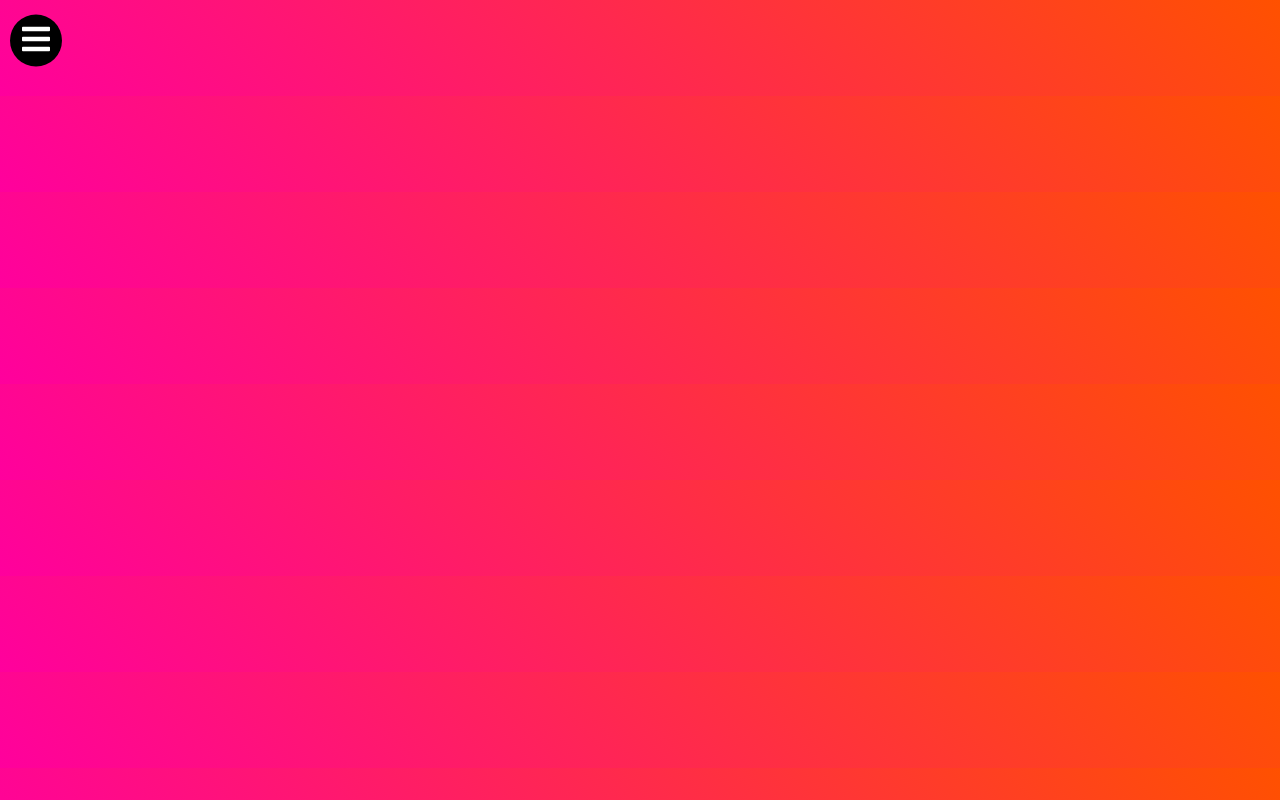
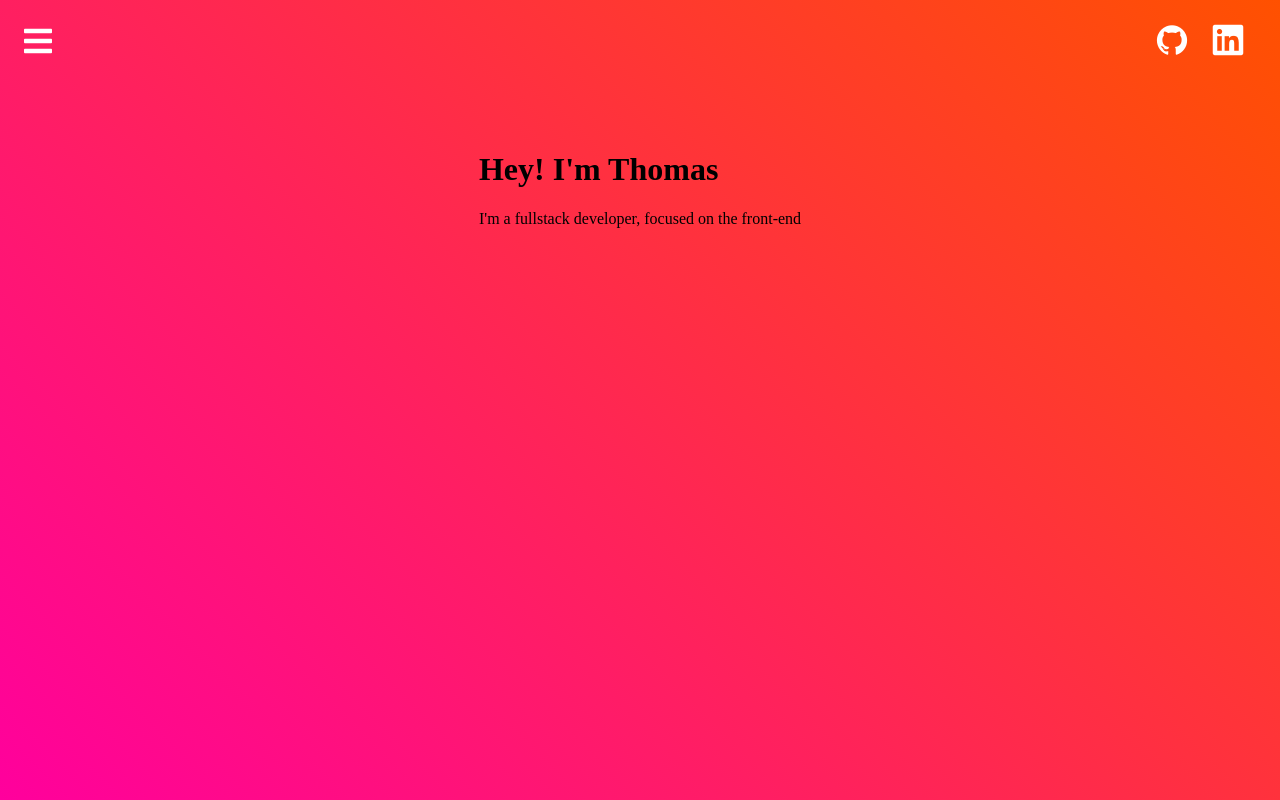
Before and after one commit to typexapex/portfolio-v3, a PHP site: page / in a window 1280 px wide. Run offline with PHP 8.4, Linux system fonts and the light colour scheme; some libraries are stand-ins or nearby versions.

Commit message:
socials added and linked

```diff
--- /dev/null
+++ b/css/containers.css
@@ -0,0 +1,40 @@
+/*socials*/
+.socials {
+  position: absolute;
+  top: 24px;
+  right: 24px;
+  display: flex;
+}
+
+.socials > * {
+  font-size: 2rem;
+  margin: 0 12px;
+}
+
+.github a {
+  text-decoration: none;
+  color: #fff;
+}
+
+.linkedin a {
+  text-decoration: none;
+  color: #fff;
+}
+/*end socials*/
+
+/*content container*/
+.content-container {
+  display: flex;
+  flex-direction: column;
+  align-items: center;
+  padding: 50px;
+}
+/*end content container*/
+
+.about-card {
+
+}
+
+.about-message {
+
+}
--- a/css/index.css
+++ b/css/index.css
@@ -1,2 +1,3 @@
+@import url('containers.css');
 @import url('main-elements.css');
 @import url('menu.css');
--- a/css/main-elements.css
+++ b/css/main-elements.css
@@ -1,3 +1,22 @@
+:root {
+  --pink: #ff009d;
+  --orange: #ff5100;
+  --light-purple: #bf3c8d;
+  --purple: #775099;
+  --green: #00ad99;
+  --blue: #008cff;
+  --header: font-family: 'Russo One', sans-serif;
+}
+
+/*font*/
+@import url('https://fonts.googleapis.com/css2?family=Russo+One&display=swap');
+/*end font*/
+
 body {
-  background: linear-gradient(45deg,#ff009d,#ff5100);
+  background: linear-gradient(45deg,var(--pink),var(--orange));
+  display: flex;
+  flex-direction: column;
+  min-height: 100vh;
+  position: relative;
+  margin: 0;
 }
--- a/css/menu.css
+++ b/css/menu.css
@@ -3,7 +3,7 @@
     height: 10vh;
     width: 100%;
     position: relative;
-    background: #000;
+    background: transparent;
     transition: all 0.5s ease;
     clip-path: circle(0% at 30px 40px);
 }
@@ -15,10 +15,10 @@
 .menu .open {
     font-size: 2rem;
     position: absolute;
-    top: 10px;
-    left: 10px;
+    top: 12px;
+    left: 12px;
     cursor: pointer;
-    background: #000;
+    background: transparent;
     color: #fff;
     padding: 12px;
     clip-path: circle();
@@ -28,8 +28,8 @@
 .menu nav .close {
     font-size: 2rem;
     position: absolute;
-    top: 20px;
-    left: 20px;
+    top: 24px;
+    left: 24px;
     cursor: pointer;
     color: #fff;
 }
--- a/index.html
+++ b/index.html
@@ -8,20 +8,43 @@
   <link rel="stylesheet" href="//use.fontawesome.com/releases/v5.0.7/css/all.css">
 </head>
 <body>
+  <div class="content-wrapper"> <!-- begin content-wrapper -->
 
-  <div class="menu">
+    <div class="menu"> <!-- begin menu -->
       <input type="checkbox" id="check">
       <label for="check" class="open"><i class="fas fa-bars"></i></label>
       <nav>
-      <label for="check" class="close"><i class="fas fa-times"></i></label>
+        <label for="check" class="close"><i class="fas fa-bars" style="color: var(--purple);"></i></label>
         <ul>
-        <li class="li-inline"><a href="#">About Me</a></li>
-        <li class="li-inline"><a href="#">Projects</a></li>
-        <li class="li-inline"><a href="#">Contact</a></li>
+          <li class="li-inline"><a href="#about">About Me</a></li>
+          <li class="li-inline"><a href="#projects">Projects</a></li>
+          <li class="li-inline"><a href="#contact">Contact</a></li>
         </ul>
       </nav>
-  </div>
+    </div> <!-- end menu -->
 
+    <div class="socials"> <!-- begin socials -->
+      <div class="github"> <!-- begin github -->
+        <a href="https://github.com/typexapex"><i class="devicon-github-original"></i></a>
+      </div> <!-- end github -->
+      <div class="linkedin"> <!-- begin linkedin -->
+        <a href="https://www.linkedin.com/in/thomasasanders/"><i class="devicon-linkedin-plain"></i></a>
+      </div> <!-- end linkedin -->
+    </div> <!-- end socials -->
+
+    <div class="content-container"> <!-- begin content-container -->
+      <div class="about-card"> <!-- begin about-card -->
+        <h1>Hey! I'm Thomas</h1>
+        <div class="about-message"> <!-- begin about-message -->
+          <p>I'm a fullstack developer, focused on the front-end</p>
+        </div> <!-- end about-message -->
+        <div class="about-scroll"> <!-- begin about-scroll -->
+          <a href="#about"></a>
+        </div> <!-- end about-scroll -->
+      </div> <!-- end about-card -->
+    </div> <!-- end content-container -->
+
+  </div> <!-- end content-wrapper -->
 
 
 
```
Lines whose indentation alone changed are shown as unchanged.
